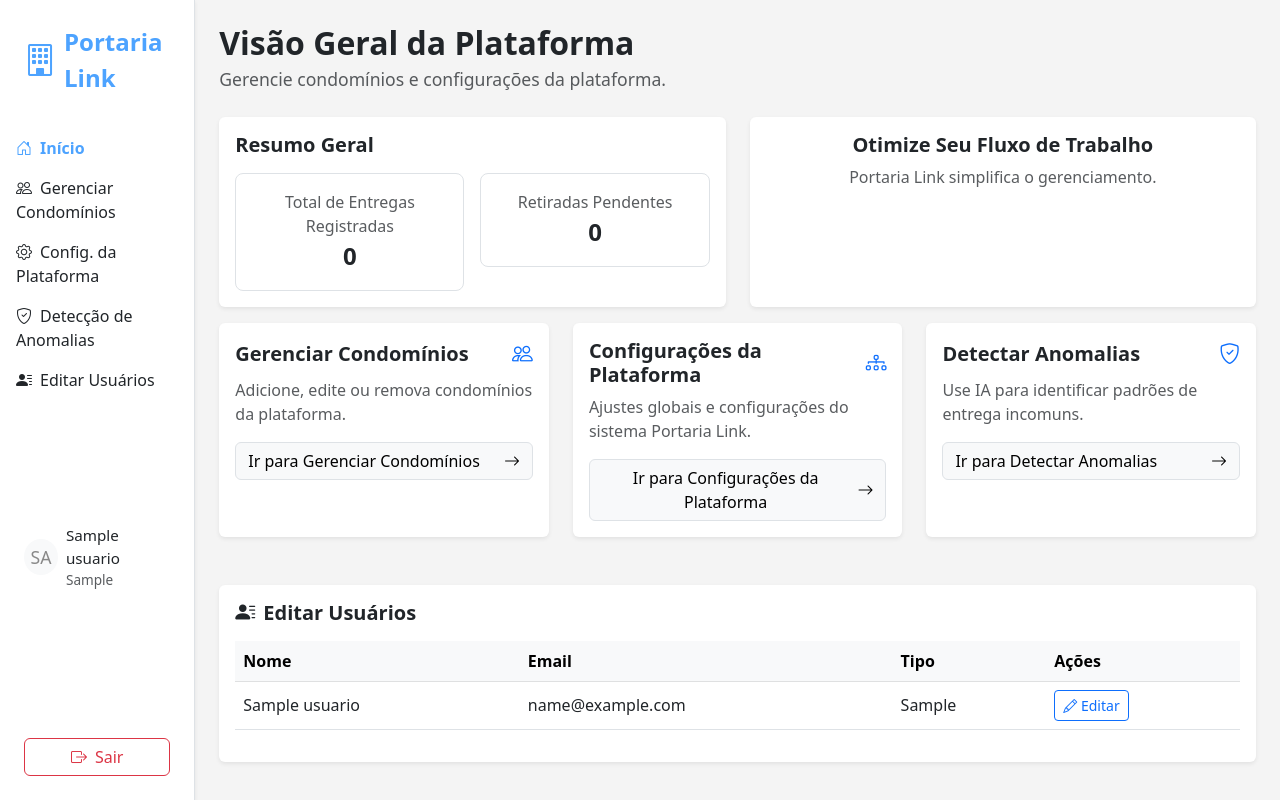
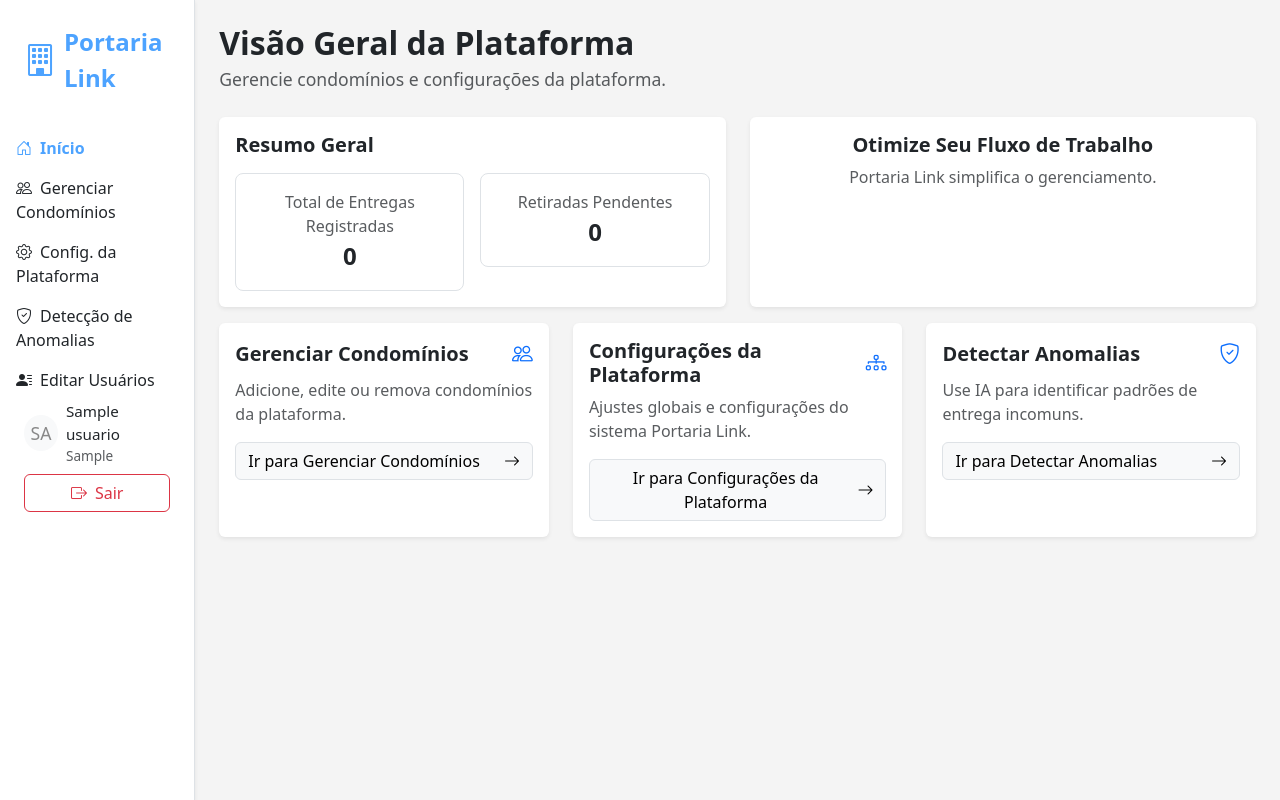
Before and after one commit to NicolasGayb/PorteiroDigital, a Flask app: page /painel/admin in a window 1280 px wide. Run offline with Flask 3, Linux system fonts and the light colour scheme; a user stored in the database is signed in; tables that the repository leaves empty hold one stand-in row (values such as "Sample post").

Commit message:
fix user edit

```diff
--- a/templates/painel_admin.html
+++ b/templates/painel_admin.html
@@ -36,9 +36,9 @@
             <a class="nav-link text-dark" href="/admin/usuarios"><i class="bi bi-person-lines-fill me-2"></i>Editar Usuários</a>
           </li>
         </ul>
-      </div>
+        <div class="flex-grow-1"></div>
         <!-- Usuário logado -->
-      <div class="d-flex align-items-center gap-2 px-4 pb-4">
+        <div class="d-flex align-items-center gap-2 px-4 pb-2">
           <span class="rounded-circle bg-light d-flex justify-content-center align-items-center" style="width:36px; height:36px; font-size:1.1rem; color:#888;">{{ usuario.nome[0:2]|upper }}</span>
           <div>
             <div style="font-size:0.95rem;">{{ usuario.nome }}</div>
@@ -47,6 +47,7 @@
         </div>
         <div class="px-4 pb-4">
           <a href="/logout" class="btn btn-outline-danger w-100"><i class="bi bi-box-arrow-right me-2"></i>Sair</a>
+        </div>
       </div>
     </nav>
     <!-- Conteúdo principal -->
@@ -138,81 +139,7 @@
           </div>
         </div>
       </div>
-      <!-- Seção de edição de usuários -->
-      <div class="row g-4 mt-4" id="usuarios-section">
-        <div class="col-12">
-          <div class="card border-0 shadow-sm">
-            <div class="card-body">
-              <h5 class="fw-bold mb-3"><i class="bi bi-person-lines-fill me-2"></i>Editar Usuários</h5>
-              <div class="table-responsive">
-                <table class="table align-middle">
-                  <thead class="table-light">
-                    <tr>
-                      <th>Nome</th>
-                      <th>Email</th>
-                      <th>Tipo</th>
-                      <th>Ações</th>
-                    </tr>
-                  </thead>
-                  <tbody>
-                    {% for usuario in usuarios %}
-                    <tr>
-                      <td>{{ usuario.nome }}</td>
-                      <td>{{ usuario.email }}</td>
-                      <td>{{ usuario.tipo }}</td>
-                      <td>
-                        <button class="btn btn-sm btn-outline-primary" data-bs-toggle="modal" data-bs-target="#modalEditarUsuario{{ usuario.id }}"><i class="bi bi-pencil"></i> Editar</button>
-                      </td>
-                    </tr>
-                    <!-- Modal de edição -->
-                    <div class="modal fade" id="modalEditarUsuario{{ usuario.id }}" tabindex="-1" aria-labelledby="modalLabel{{ usuario.id }}" aria-hidden="true">
-                      <div class="modal-dialog">
-                        <div class="modal-content">
-                          <form method="post" action="/atualizar_usuario/{{ usuario.id }}" class="editar-usuario-form">
-                            <div class="modal-header">
-                              <h5 class="modal-title" id="modalLabel{{ usuario.id }}">Editar Usuário</h5>
-                              <button type="button" class="btn-close" data-bs-dismiss="modal" aria-label="Fechar"></button>
-                            </div>
-                            <div class="modal-body">
-                              <div class="mb-3">
-                                <label class="form-label">Nome</label>
-                                <input type="text" class="form-control" name="nome" value="{{ usuario.nome }}" required>
-                              </div>
-                              <div class="mb-3">
-                                <label class="form-label">Email</label>
-                                <input type="email" class="form-control" name="email" value="{{ usuario.email }}" required>
-                              </div>
-                              <div class="mb-3">
-                                <label class="form-label">Tipo</label>
-                                <select class="form-select" name="tipo" required>
-                                  <option value="Administrador" {% if usuario.tipo == 'Administrador' %}selected{% endif %}>Administrador</option>
-                                  <option value="Dono do prédio" {% if usuario.tipo == 'Dono do prédio' %}selected{% endif %}>Dono do prédio</option>
-                                  <option value="Zelador" {% if usuario.tipo == 'Zelador' %}selected{% endif %}>Zelador</option>
-                                  <option value="Condomino" {% if usuario.tipo == 'Condomino' %}selected{% endif %}>Condomino</option>
-                                </select>
-                              </div>
-                              <div class="mb-3">
-                                <label class="form-label">Nova Senha (opcional)</label>
-                                <input type="password" class="form-control" name="nova_senha" placeholder="Deixe em branco para não alterar">
-                              </div>
-                            </div>
-                            <div class="modal-footer">
-                              <button type="button" class="btn btn-secondary" data-bs-dismiss="modal">Cancelar</button>
-                              <button type="submit" class="btn btn-primary">Salvar Alterações</button>
-                            </div>
-                          </form>
-                        </div>
-                      </div>
-                    </div>
-                    {% endfor %}
-                  </tbody>
-                </table>
-              </div>
-            </div>
-          </div>
-        </div>
-      </div>
-      <!-- Fim edição usuários -->
+      <!-- Fim cards de navegação -->
     </main>
   </div>
   <!-- Bootstrap e ícones -->
```
Lines whose indentation alone changed are shown as unchanged.
